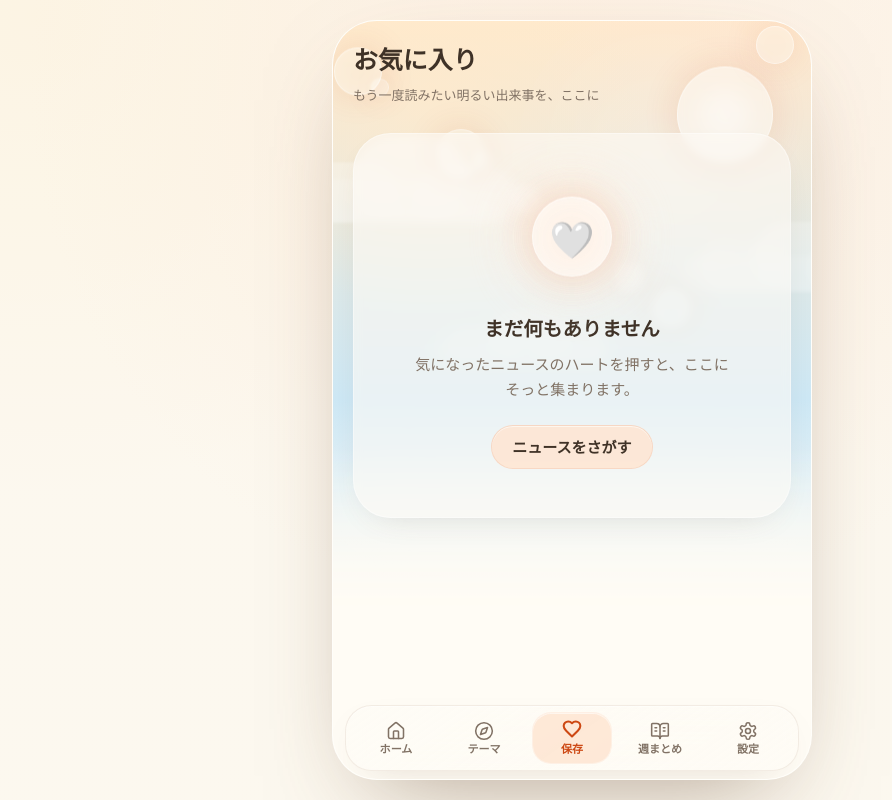
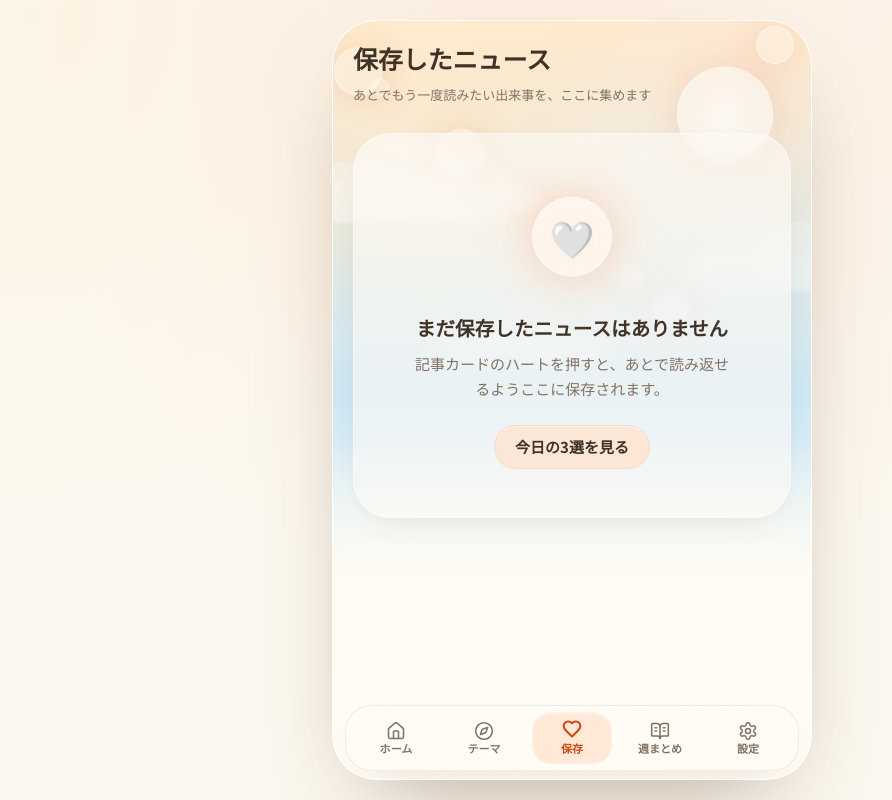
Before and after one commit to sunpotflower4460-cpu/Hot-news, a Next.js app: page /favorites in a window 1280 px wide. Shown: the whole page, without its empty margins (68-960 px from the left). Built offline with nearby package versions, Linux system fonts and the light colour scheme; a web font is replaced by a local one.

Commit message:
align saved news terminology and states

```diff
--- a/src/app/(app)/favorites/page.tsx
+++ b/src/app/(app)/favorites/page.tsx
@@ -22,23 +22,23 @@ export default function FavoritesPage() {
   return (
     <div className="pb-10">
       <ScreenHeader
-        title="お気に入り"
+        title="保存したニュース"
         subtitle={
           hydrated && saved.length > 0
-            ? `${saved.length}本の明るいニュース`
-            : 'もう一度読みたい明るい出来事を、ここに'
+            ? `${saved.length}件を保存しています`
+            : 'あとでもう一度読みたい出来事を、ここに集めます'
         }
       />
 
       {!hydrated ? (
-        <div aria-label="お気に入りを読み込み中" className="space-y-3.5 px-5 pt-2">
+        <div aria-label="保存したニュースを読み込み中" className="space-y-3 px-5 pt-2">
           {Array.from({ length: 3 }).map((_, index) => (
             <div
               key={index}
-              className="soft-surface flex animate-pulse gap-4 rounded-card p-3.5 shadow-soft"
+              className="soft-surface flex min-h-[8.1rem] animate-pulse gap-3.5 rounded-card p-3.5 shadow-soft"
             >
-              <div className="h-[6.75rem] w-[6.75rem] shrink-0 rounded-[1.4rem] bg-surface-2/80" />
-              <div className="flex flex-1 flex-col gap-2 py-1">
+              <div className="h-[6.25rem] w-[6.25rem] shrink-0 self-center rounded-[1.35rem] bg-surface-2/80" />
+              <div className="flex flex-1 flex-col gap-2 py-1 pr-8">
                 <div className="h-3 w-20 rounded-pill bg-accent-soft/75" />
                 <div className="h-4 w-full rounded-pill bg-surface-2" />
                 <div className="h-4 w-4/5 rounded-pill bg-surface-2" />
@@ -50,16 +50,16 @@ export default function FavoritesPage() {
       ) : saved.length === 0 ? (
         <EmptyState
           glyph="🤍"
-          title="まだ何もありません"
-          description="気になったニュースのハートを押すと、ここにそっと集まります。"
+          title="まだ保存したニュースはありません"
+          description="記事カードのハートを押すと、あとで読み返せるようここに保存されます。"
           action={
             <LinkButton href="/home" variant="soft">
-              ニュースをさがす
+              今日の3選を見る
             </LinkButton>
           }
         />
       ) : (
-        <div className="space-y-3.5 px-5 pt-2">
+        <div className="space-y-3 px-5 pt-2">
           {saved.map((article) => (
             <ArticleCard key={article.id} article={article} layout="list" />
           ))}
```
